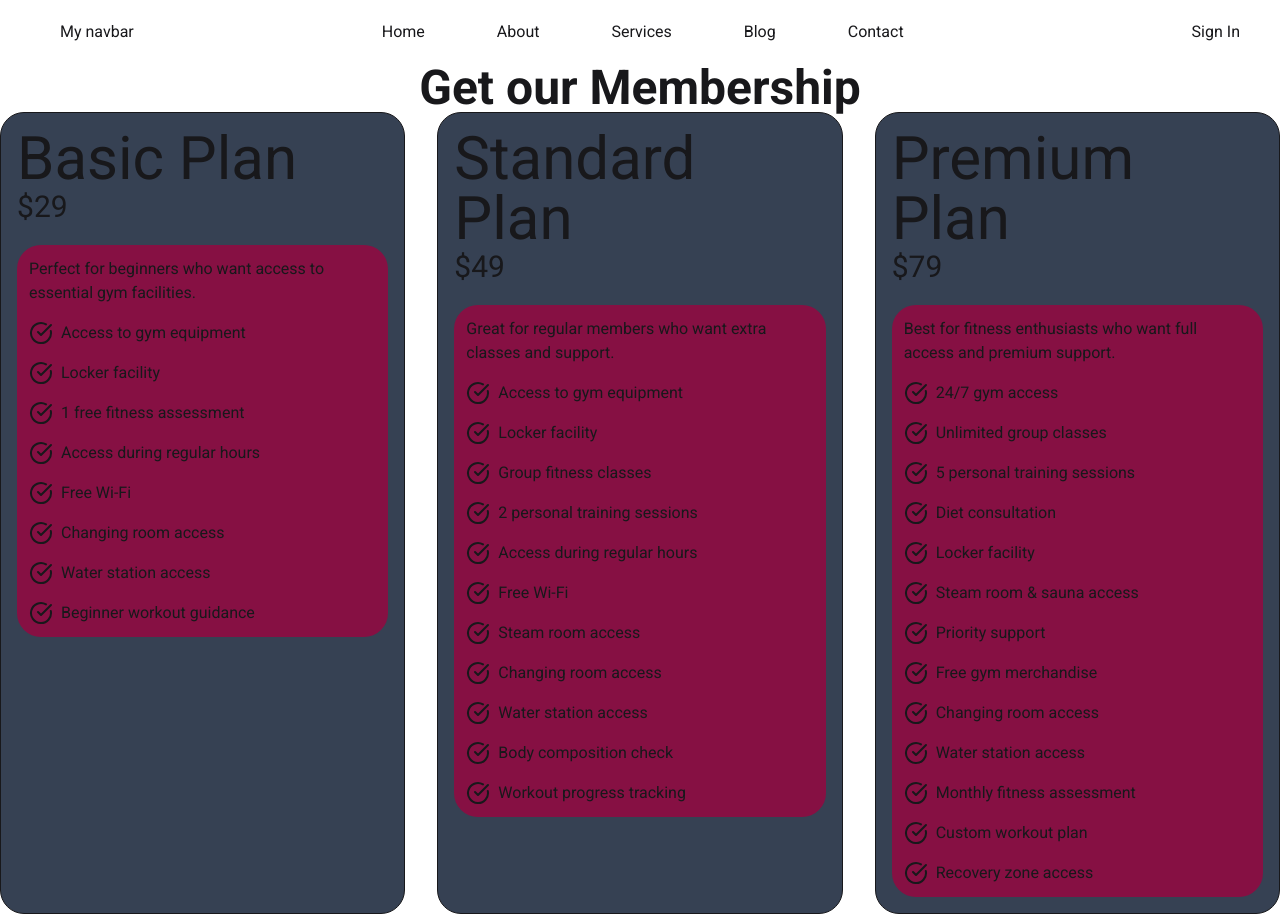
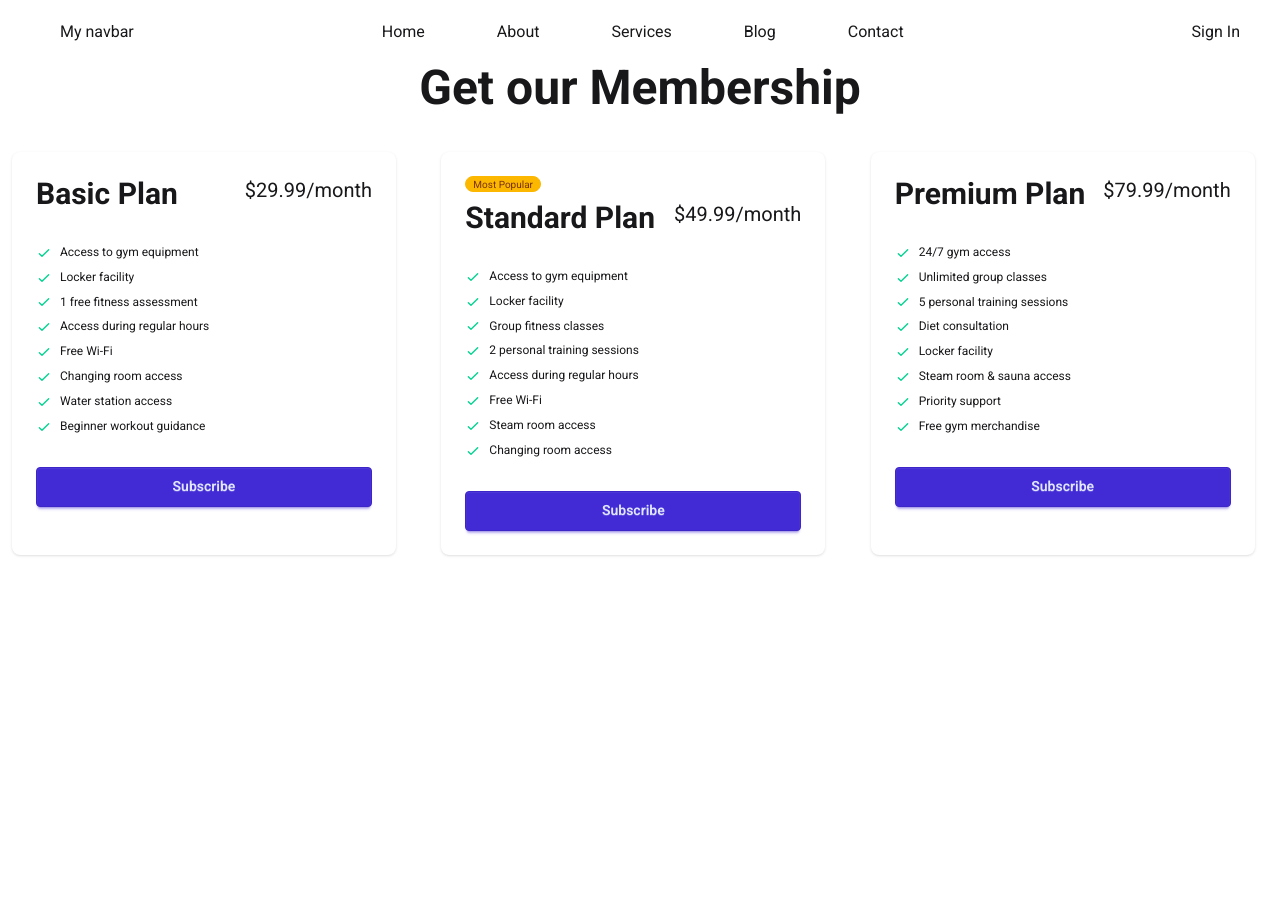
Before and after one commit to 5hoaib21/React-Ecosystem-NPM-TAILWIND-RECHARTS-MLST-6-MDL-33-, a React (Vite) app: page / in a window 1280 px wide. After the commit the page ends 800 px from the top, so only its background shows below. Built offline with nearby package versions, Linux system fonts and the light colour scheme.

Commit message:
Use Daisy UI pricing card to modify for the component

```diff
--- a/public/pricingData.json
+++ b/public/pricingData.json
@@ -19,6 +19,7 @@
     "id": 2,
     "name": "Standard Plan",
     "price": 49,
+    "popular": true,
     "description": "Great for regular members who want extra classes and support.",
     "features": [
       "Access to gym equipment",
@@ -28,10 +29,8 @@
       "Access during regular hours",
       "Free Wi-Fi",
       "Steam room access",
-      "Changing room access",
-      "Water station access",
-      "Body composition check",
-      "Workout progress tracking"
+      "Changing room access"
+
     ]
   },
   {
@@ -47,12 +46,8 @@
       "Locker facility",
       "Steam room & sauna access",
       "Priority support",
-      "Free gym merchandise",
-      "Changing room access",
-      "Water station access",
-      "Monthly fitness assessment",
-      "Custom workout plan",
-      "Recovery zone access"
+      "Free gym merchandise"
+
     ]
   }
 ]
--- /dev/null
+++ b/src/components/DaisyPricing/DaisyPricing.jsx
@@ -0,0 +1,43 @@
+import React from "react";
+
+const DaisyPricing = ({pricing}) => {
+  const {name, price, features, popular} = pricing;
+  return (
+    <div className="card w-96 bg-base-100 shadow-sm">
+      <div className="card-body">
+        { popular && <span className="badge badge-xs badge-warning">Most Popular</span>}
+        <div className="flex justify-between">
+          <h2 className="text-3xl font-bold">{name}</h2>
+          <span className="text-xl">${price}.99/month</span>
+        </div>
+        <ul className="mt-6 flex flex-col gap-2 text-xs">
+          {
+            features.map((feature, i) => <li key={i}>
+            <svg
+              xmlns="http://www.w3.org/2000/svg"
+              className="size-4 me-2 inline-block text-success"
+              fill="none"
+              viewBox="0 0 24 24"
+              stroke="currentColor"
+            >
+              <path
+                strokeLinecap="round"
+                strokeLinejoin="round"
+                strokeWidth="2"
+                d="M5 13l4 4L19 7"
+              />
+            </svg>
+            <span>{feature}</span>
+          </li>)
+          }
+
+        </ul>
+        <div className="mt-6">
+          <button className="btn btn-primary btn-block">Subscribe</button>
+        </div>
+      </div>
+    </div>
+  );
+};
+
+export default DaisyPricing;
--- a/src/components/PricingCard/PricingCard.jsx
+++ b/src/components/PricingCard/PricingCard.jsx
@@ -4,14 +4,14 @@
 const PricingCard = ({pricing}) => {
   const {name, price, description, features} = pricing;
   return (
-    <div className='border p-4 bg-gray-700 rounded-3xl'>
+    <div className='flex flex-col  border p-4 bg-gray-700 rounded-3xl'>
       {/* card header */}
       <div>
         <h1 className='text-6xl'>{name}</h1>
         <h4 className='text-3xl'>${price}</h4>
       </div>
       {/* card body */}
-      <div className='bg-pink-900 p-3 rounded-3xl mt-5'>
+      <div className='bg-pink-900 p-3 rounded-3xl mt-5 flex-1'>
       <p>{description}</p>
       {
         features.map((feature,i) => <PricingFeatures
@@ -19,6 +19,7 @@
          feature={feature}></PricingFeatures>)
       }
       </div>
+      <button className="btn w-full mt-5">Subscribe !</button>
     </div>
   );
 };
--- a/src/components/PricingOptions/PricingOptions.jsx
+++ b/src/components/PricingOptions/PricingOptions.jsx
@@ -1,5 +1,6 @@
 import React, { use } from 'react';
 import PricingCard from '../PricingCard/PricingCard';
+import DaisyPricing from '../DaisyPricing/DaisyPricing';
 
 const PricingOptions = ({pricingPromise}) => {
 
@@ -8,11 +9,18 @@
   return (
     <div>
       <h2 className='text-5xl font-bold flex justify-center mt-5'>Get our Membership</h2>
-      <div className='grid md:grid-cols-3 gap-8'>
-        {
+      <div className='grid mt-10 px-3 md:grid-cols-2 lg:grid-cols-3 gap-8'>
+        {/* {
           pricingData.map(pricing => <PricingCard
           key={pricing.id}
            pricing={pricing}></PricingCard>)
+        } */}
+
+        {
+          pricingData.map(pricing => <DaisyPricing
+          key={pricing.id}
+          pricing={pricing}
+          ></DaisyPricing>)
         }
       </div>
     </div>
```
